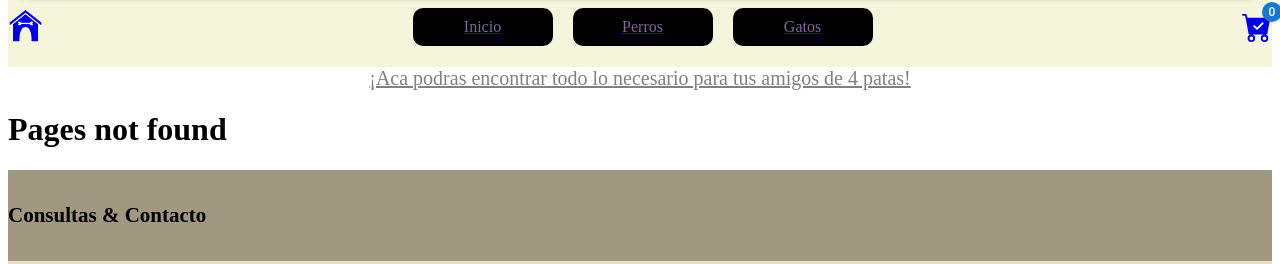
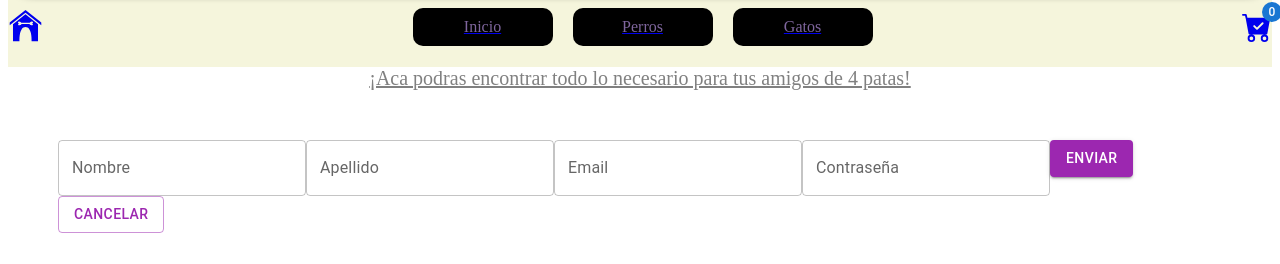
Before and after one commit to camilamurciano/murciano-reactcoder, a React (Vite) app: page /checkoutformik in a window 1280 px wide. Before the commit this address had no page. Shown: the part 525-789 px from the top of the page. Built offline with nearby package versions, Linux system fonts and the light colour scheme.

Commit message:
realice after

```diff
--- a/package.json
+++ b/package.json
@@ -15,10 +15,12 @@
     "@fontsource/roboto": "^5.0.8",
     "@mui/icons-material": "^5.14.13",
     "@mui/material": "^5.14.13",
+    "formik": "^2.4.5",
     "react": "^18.2.0",
     "react-dom": "^18.2.0",
     "react-icons": "^4.11.0",
-    "react-router-dom": "^6.16.0"
+    "react-router-dom": "^6.16.0",
+    "yup": "^1.3.2"
   },
   "devDependencies": {
     "@types/react": "^18.2.15",
--- a/src/App.jsx
+++ b/src/App.jsx
@@ -9,6 +9,8 @@ import { Footer } from "./components/layout/footer/Footer";
 import { Header } from "./components/layout/header/Header";
 import Layout from "./components/layout/layout";
 import CartContextComponent from "./context/cartContext";
+import CheckoutFormik from "./components/pages/checkoutFormik/CheckoutFormik";
+
 {
   /*S
 import { Login } from "./components/pages/login/Login";
@@ -39,7 +41,7 @@ function App() {
             />
             <Route path="/cart" element={<Cart />} />
             <Route path="/ItemDetail/:id" element={<ItemDetailContainer />} />
-            <Route path="/login" element={<Login />} />
+            <Route path="/checkoutformik" element={<CheckoutFormik />} />
 
             <Route path="*" element={<h1>Pages not found</h1>} />
           </Route>
--- a/src/components/pages/cart/CartContainer.jsx
+++ b/src/components/pages/cart/CartContainer.jsx
@@ -19,7 +19,7 @@ const CartContainer = () => {
         </div>
       ))}
 
-      <Link to="/login">
+      <Link to="/checkoutformik">
         <Button variant="contained" color="secondary">
           Finalizar Compra
         </Button>
--- /dev/null
+++ b/src/components/pages/checkoutFormik/CheckoutFormik.jsx
@@ -0,0 +1,152 @@
+import { Button, TextField } from "@mui/material";
+import { useFormik } from "formik";
+import * as Yup from "yup";
+
+const CheckoutFormik = () => {
+  const { handleChange, handleSubmit, errors } = useFormik({
+    initialValues: {
+      nombre: "",
+      apellido: "",
+      email: "",
+      password: "",
+      repetPassword: "",
+    },
+
+    onSubmit: (data) => {
+      console.log("se envio");
+      console.log(data);
+    },
+
+    validateOnChange: false, //esto hace que no se coloque en rojo apenas se escribe sin validar
+
+    validationSchema: Yup.object({
+      nombre: Yup.string()
+        .required("Debes colocar un nombre")
+        .min(2, "minimo 2 caracteres")
+        .max(10, "maximo 10 caracteres"),
+      apellido: Yup.string().required("Este campo es obligatorio"),
+      email: Yup.string()
+        .email("No te olvides de colocar el @")
+        .required("El campo es obligatorio"),
+      password: Yup.string()
+        .required("El campo es obligatorio")
+        .matches(/^(?=.*\d)(?=.*[!@#$%^&*])(?=.*[a-z])(?=.*[A-Z]).{4,8}$/, {
+          //expresion regular
+          message:
+            "La contraseña debe tener al menos una mayuscula, un numero, caracter especial y un min-max de 4-8 ",
+        }),
+    }),
+  });
+
+  console.log(errors); // {nombre: "ewrrorasd", apellido: "dasdsadasd "}
+
+  return (
+    <div style={{ padding: "50px" }}>
+      <form onSubmit={handleSubmit}>
+        <TextField
+          label="Nombre"
+          variant="outlined"
+          name="nombre"
+          color="secondary"
+          onChange={handleChange}
+          error={errors.nombre ? true : false}
+          helperText={errors.nombre}
+        />
+
+        <TextField
+          label="Apellido"
+          variant="outlined"
+          name="apellido"
+          color="secondary"
+          onChange={handleChange}
+          error={errors.apellido ? true : false}
+          helperText={errors.apellido}
+        />
+
+        <TextField
+          label="Email"
+          variant="outlined"
+          name="email"
+          color="secondary"
+          onChange={handleChange}
+          error={errors.email ? true : false}
+          helperText={errors.email}
+        />
+        <TextField
+          label="Contraseña"
+          variant="outlined"
+          name="password"
+          color="secondary"
+          onChange={handleChange}
+          error={errors.password ? true : false}
+          helperText={errors.password}
+        />
+
+        <Button variant="contained" type="submit" color="secondary">
+          Enviar
+        </Button>
+
+        <Button variant={"outlined"} type="button" color="secondary">
+          Cancelar
+        </Button>
+      </form>
+    </div>
+  );
+};
+
+export default CheckoutFormik;
+{
+  /*import { TextField, Button } from "@mui/material";
+import { useFormik } from "formik";
+import * as Yup from "yup";
+const CheckoutFormik = () => {
+  const { handleChange, handleSubmit } = useFormik({
+    initialValues: {
+      nombre: "",
+      apellido: "",
+      email: "",
+    },
+
+    onSubmit: (data) => {
+      console.log("se envio");
+      console.log(data);
+    },
+  });
+
+  return (
+    <div style={{ padding: "50px" }}>
+      <form onSubmit={handleSubmit}>
+        <TextField
+          label="Nombre"
+          variant="outlined"
+          name="nombre"
+          color="secondary"
+          onChange={handleChange}
+        />
+        <TextField
+          label="Apellido"
+          variant="outlined"
+          name="apellido"
+          color="secondary"
+          onChange={handleChange}
+        />
+        <TextField
+          label="Email"
+          variant="outlined"
+          name="email"
+          color="secondary"
+          onChange={handleChange}
+        />
+        <Button variant="contained" color="secondary">
+          Enviar
+        </Button>
+        <Button type="button" variant="contained" color="secondary">
+          Cancelar
+        </Button>
+      </form>
+    </div>
+  );
+};
+export default CheckoutFormik;
+*/
+}
```
Also changed, not shown: 1 other file (tests, documents, lock files or other folders).
